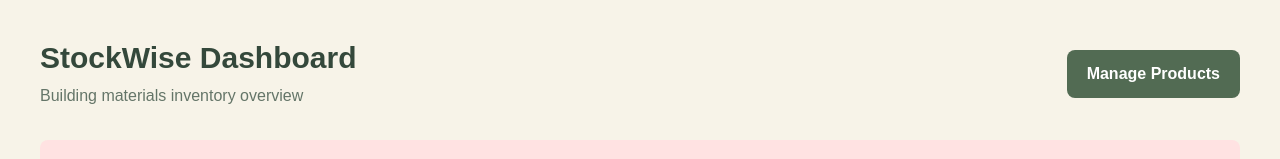
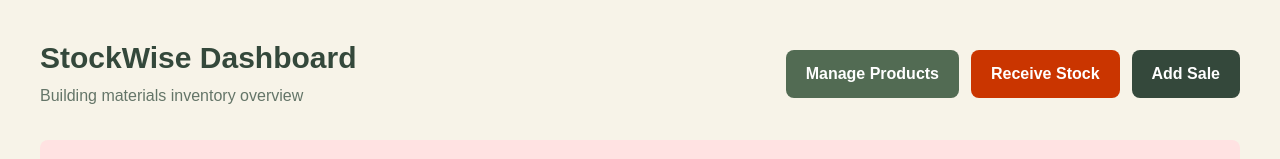
Before and after one commit to khadijahmuhammad617-sketch/stockwise, a Next.js app: page / in a window 1280 px wide. Shown: the top 159 px of the page. Built offline with nearby package versions, Linux system fonts and the light colour scheme; no server answers; the database is empty; sample sign-in values are in the browser's storage.

Commit message:
Add dashboard stock and sales buttons

```diff
--- a/src/app/page.js
+++ b/src/app/page.js
@@ -1,3 +1,4 @@
+
 "use client";
 
 import { useEffect, useState } from "react";
@@ -157,12 +158,28 @@ export default function Dashboard() {
             </p>
           </div>
 
+          <div className="flex flex-wrap gap-3">
             <a
               href="/products"
               className="rounded-lg bg-[#526b53] px-5 py-3 font-semibold text-white transition hover:opacity-90"
             >
               Manage Products
             </a>
+
+            <a
+              href="/store/receive"
+              className="rounded-lg bg-orange-700 px-5 py-3 font-semibold text-white transition hover:opacity-90"
+            >
+              Receive Stock
+            </a>
+
+            <a
+              href="/sales/new"
+              className="rounded-lg bg-[#34483b] px-5 py-3 font-semibold text-white transition hover:opacity-90"
+            >
+              Add Sale
+            </a>
+          </div>
         </header>
 
         {error && (
```
Lines whose indentation alone changed are shown as unchanged.
